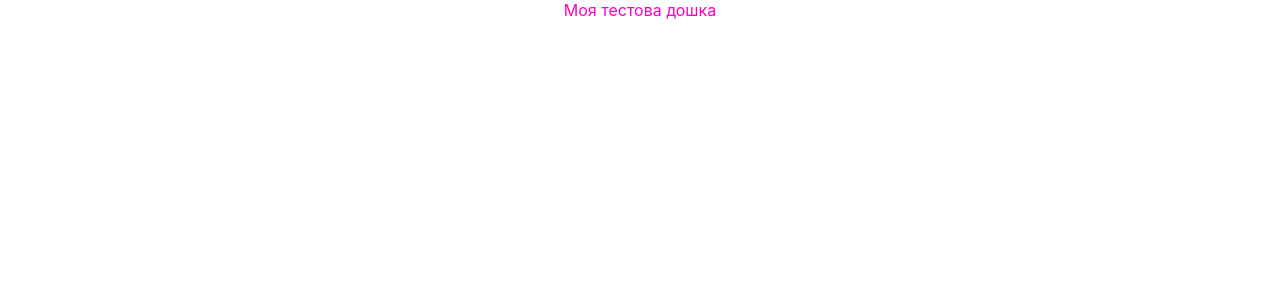
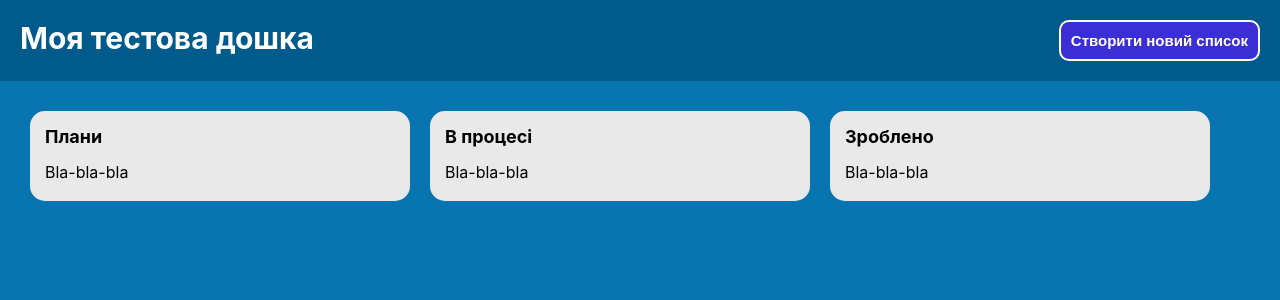
Before and after one commit to Dmitr26/trello, a React (Create React App) app: page /board in a window 1280 px wide. Shown: the top 300 px of the page. Built offline with nearby package versions, Linux system fonts and the light colour scheme.

Commit message:
Task 2.1, Part 3
I added the List.tsx component, added interfaces, and did the page layout using scss

```diff
--- a/src/App.scss
+++ b/src/App.scss
@@ -1,5 +1,5 @@
-.App {
-    margin-top: 20px;
-    color: #ff0000;
-    text-align: center;
+html,
+body {
+    height: 100%;
+    overflow: hidden;
 }
--- /dev/null
+++ b/src/common/interfaces/ICard.d.ts
@@ -0,0 +1,4 @@
+export interface ICard {
+    id: number,
+    title: string
+}
--- /dev/null
+++ b/src/common/interfaces/IList.d.ts
@@ -0,0 +1,6 @@
+import { ICard } from "./ICard";
+
+export interface IList {
+    title: string;
+    cards: ICard[];
+}
--- a/src/pages/Board/Board.scss
+++ b/src/pages/Board/Board.scss
@@ -1,4 +1,43 @@
+#root {
+    height: 100%;
+}
+
 .board {
-    text-align: center;
-    color: #ff00bf;
+    height: 100%;
+    width: 100%;
+    background-color: #0875b0;
+
+    .top {
+        width: 100%;
+        padding: 20px;
+        box-sizing: border-box;
+        display: flex;
+        justify-content: space-between;
+        background-color: #005b8c;
+
+        .title {
+            color: #ffffff;
+            font-size: 30px;
+            font-weight: bold;
+        }
+
+        button {
+            padding: 10px;
+            background-color: #3c2ed5;
+            border: 2px solid #ffffff;
+            border-radius: 10px;
+            color: #ffffff;
+            font-size: 15px;
+            font-weight: bold;
+            cursor: pointer;
+        }
+    }
+
+    .lists {
+        margin: 20px 20px 0;
+        overflow-x: auto;
+        display: flex;
+        height: 84%;
+        scrollbar-color: rgb(255, 255, 255) #0875b0;
+    }
 }
--- a/src/pages/Board/Board.tsx
+++ b/src/pages/Board/Board.tsx
@@ -1,5 +1,6 @@
 import { useState } from 'react';
 import './Board.scss';
+import { List } from './components/List/List';
 
 const boardData = {
     title: "Моя тестова дошка",
@@ -32,8 +33,18 @@ const boardData = {
 }
 
 export const Board = () => {
-    const [title, setTutle] = useState(boardData.title);
+    const [title, setTitle] = useState(boardData.title);
     const [lists, setLists] = useState(boardData.lists);
 
-    return <div className="board">{title}</div>
+    const listComponents = lists.map((list) => <List key={list.id} title={list.title} cards={list.cards} />);
+
+    return <div className="board">
+        <div className='top'>
+            <div className="title">{title}</div>
+            <button>Створити новий список</button>
+        </div>
+        <div className="lists">
+            {listComponents}
+        </div>
+    </div>
 }
--- /dev/null
+++ b/src/pages/Board/components/List/List.scss
@@ -0,0 +1,18 @@
+.list-body {
+    background-color: #e9e9e9;
+    min-width: 380px;
+    min-height: 90px;
+    max-height: 560px;
+    border: none;
+    border-radius: 15px;
+    padding: 15px;
+    box-sizing: border-box;
+    margin: 10px;
+    overflow: auto;
+
+    .listTitle {
+        font-size: 18px;
+        font-weight: bold;
+        margin-bottom: 15px;
+    }
+}
--- /dev/null
+++ b/src/pages/Board/components/List/List.tsx
@@ -0,0 +1,11 @@
+import { IList } from "../../../../common/interfaces/IList"
+import './List.scss';
+
+export const List: React.FC<IList> = ({ title, cards }) => {
+    return <div className="list">
+        <div className="list-body">
+            <div className="listTitle">{title}</div>
+            <div className="cards">Bla-bla-bla</div>
+        </div>
+    </div>
+}
```
